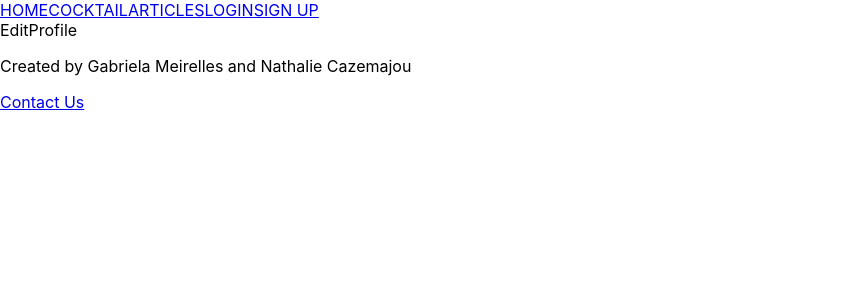
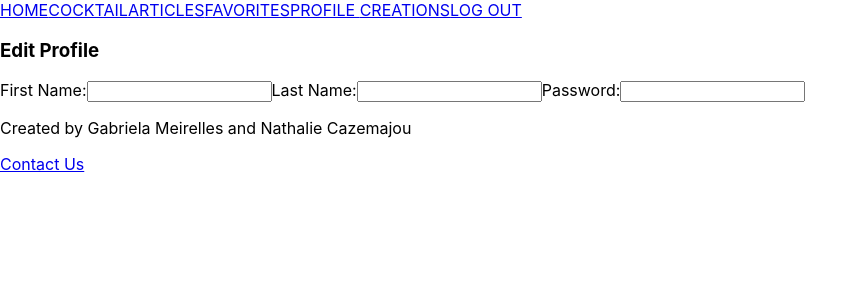
Before and after one commit to natcaze/Project3_client, a React (Create React App) app: page /pages/edit-profile in a window 1280 px wide. Shown: the top 300 px of the page, without its empty margins (0-868 px from the left). Built offline with nearby package versions, Linux system fonts and the light colour scheme.

Commit message:
Edit profile done

```diff
--- a/src/components/Navbar.jsx
+++ b/src/components/Navbar.jsx
@@ -1,42 +1,37 @@
-import React from 'react'
- import { Link } from 'react-router-dom'
- import { useContext } from 'react';
-import { AuthContext } from '../contexts/auth.context';
+import React from "react";
+import { Link } from "react-router-dom";
+import { useContext } from "react";
+import { AuthContext } from "../contexts/auth.context";
 
 function Navbar() {
   const { loggedIn, logout } = useContext(AuthContext);
   return (
     <div>
       <nav>
-    <Link to="/">
-        HOME
-    </Link>
-    <Link to="/pages/cocktail">
-        COCKTAIL
-    </Link>
-    <Link to="/pages/articles">
-        ARTICLES
-    </Link>
+        <Link to="/">HOME</Link>
+        <Link to="/pages/cocktail">COCKTAIL</Link>
+        <Link to="/pages/articles">ARTICLES</Link>
 
-    {loggedIn && (
+        {!loggedIn && (
           <>
             <Link to="/pages/favorites">FAVORITES</Link>
             <Link to="/pages/edit-profile">PROFILE </Link>
             <Link to="/pages/creations">CREATIONS</Link>
-            <Link to="/" onClick={logout}>LOG OUT</Link>
+            <Link to="/" onClick={logout}>
+              LOG OUT
+            </Link>
           </>
         )}
 
-      {!loggedIn && (
+        {loggedIn && (
           <>
             <Link to="/pages/login">LOGIN</Link>
             <Link to="/pages/signup">SIGN UP</Link>
           </>
         )}
-
       </nav>
     </div>
-  )
+  );
 }
 
-export default Navbar
+export default Navbar;
--- a/src/pages/EditProfile.jsx
+++ b/src/pages/EditProfile.jsx
@@ -1,9 +1,19 @@
-import React from 'react'
+import React from "react";
 
 function EditProfile() {
   return (
-    <div>EditProfile</div>
-  )
+    <div>
+      <h3>Edit Profile</h3>
+      <form>
+        <label>First Name:</label>
+        <input type="text" />
+        <label>Last Name:</label>
+        <input type="text" />
+        <label>Password:</label>
+        <input type="password" />
+      </form>
+    </div>
+  );
 }
 
-export default EditProfile
+export default EditProfile;
```
Lines whose indentation alone changed are shown as unchanged.
